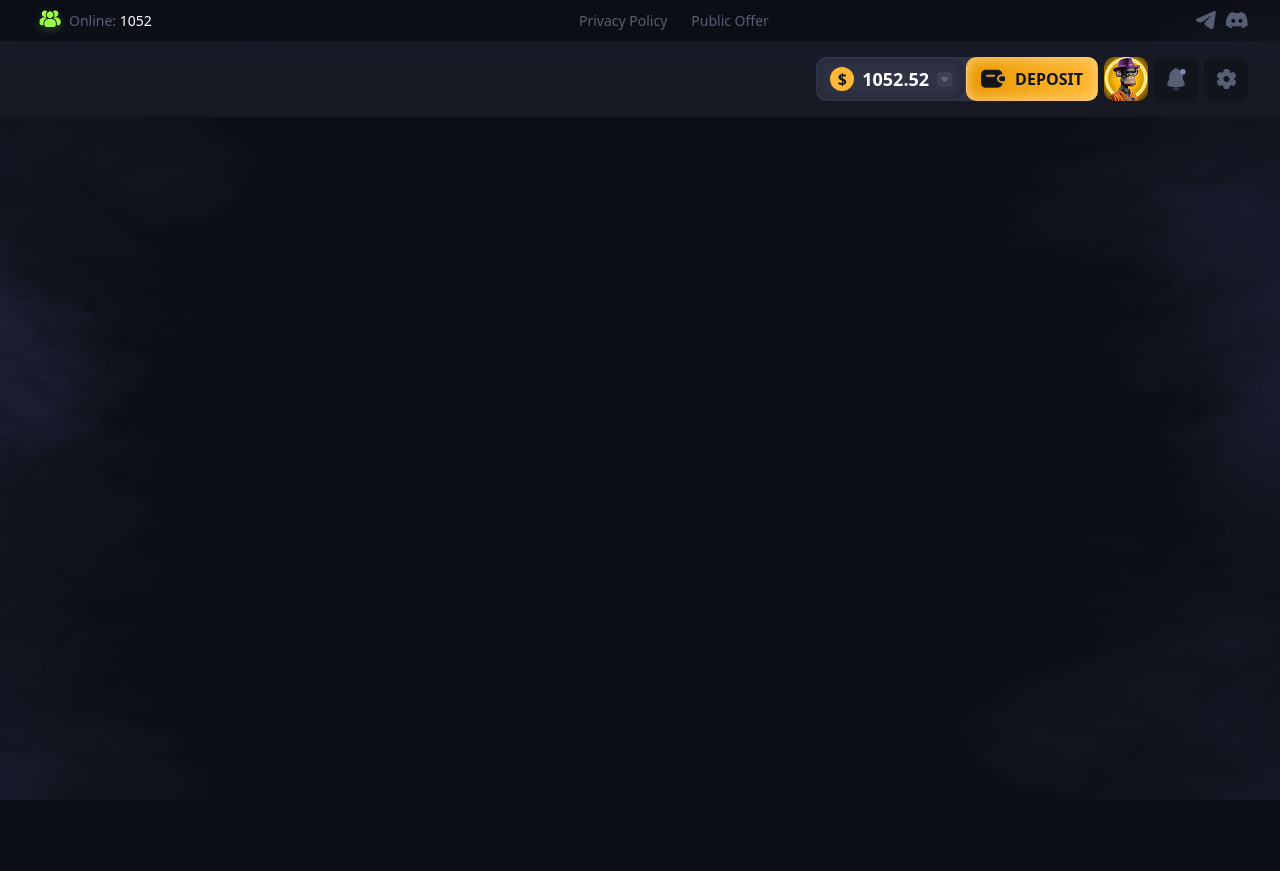
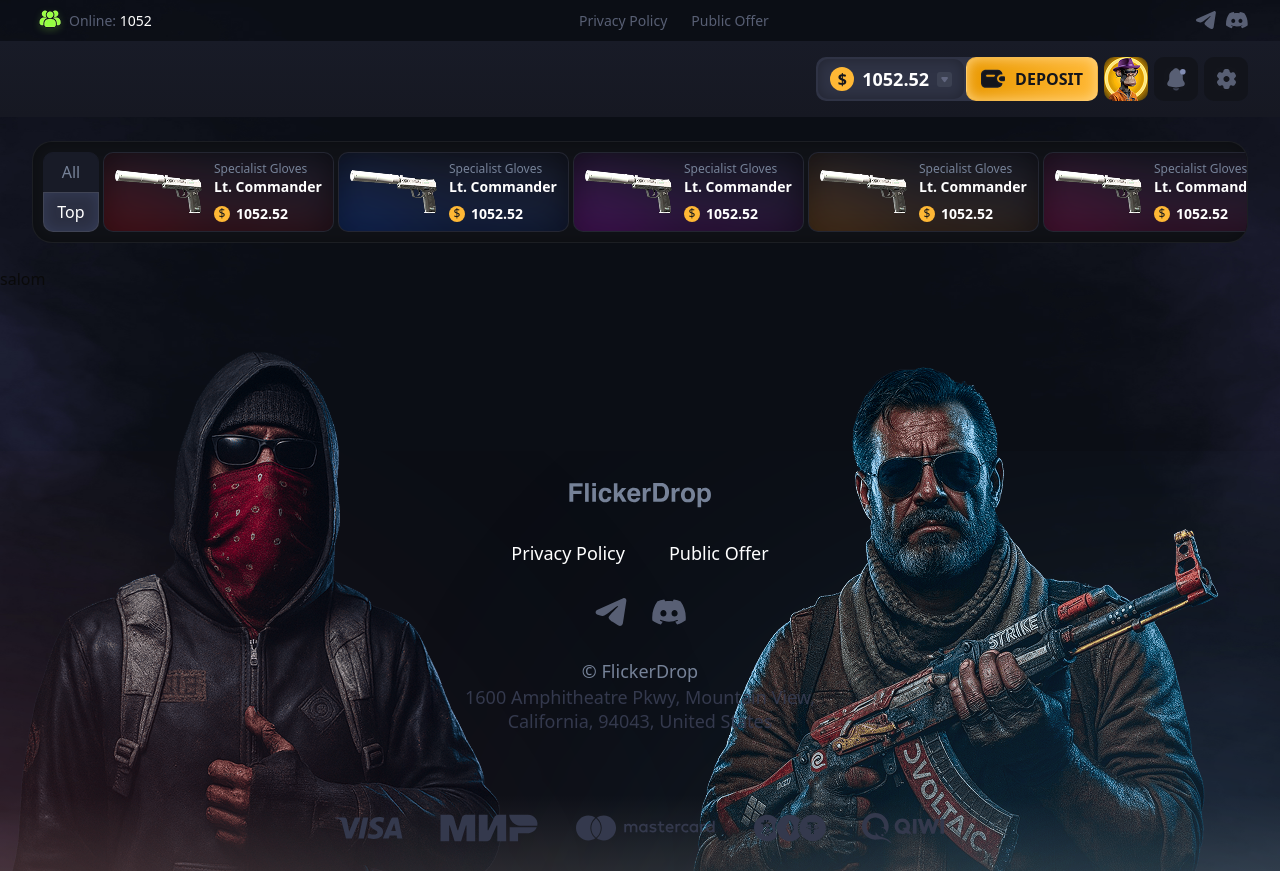
Before and after one commit to baxriddin0317/flickdrop, a Next.js app: page / in a window 1280 px wide. Before the commit the page ends 800 px from the top, so only its background shows below. Built offline with nearby package versions, Linux system fonts and the light colour scheme.

Commit message:
remove commit

```diff
--- a/src/layout/MainLayout.tsx
+++ b/src/layout/MainLayout.tsx
@@ -13,15 +13,15 @@ export default function Layout({ children }: LayoutProps) {
   return (
     <div className="flex min-h-screen flex-col">
       <Header />
-      {/* <div className="w-full py-6 overflow-x-hidden relative z-10">
+      <div className="w-full py-6 overflow-x-hidden relative z-10">
         <WeaponSlider />
-      </div> */}
+      </div>
       <MobileMenu />
-      {/* <main className="mb-40">
+      <main className="mb-40">
         {children}
-      </main> */}
+      </main>
 
-      {/* <Footer /> */}
+      <Footer />
     </div>
   );
 }
```
